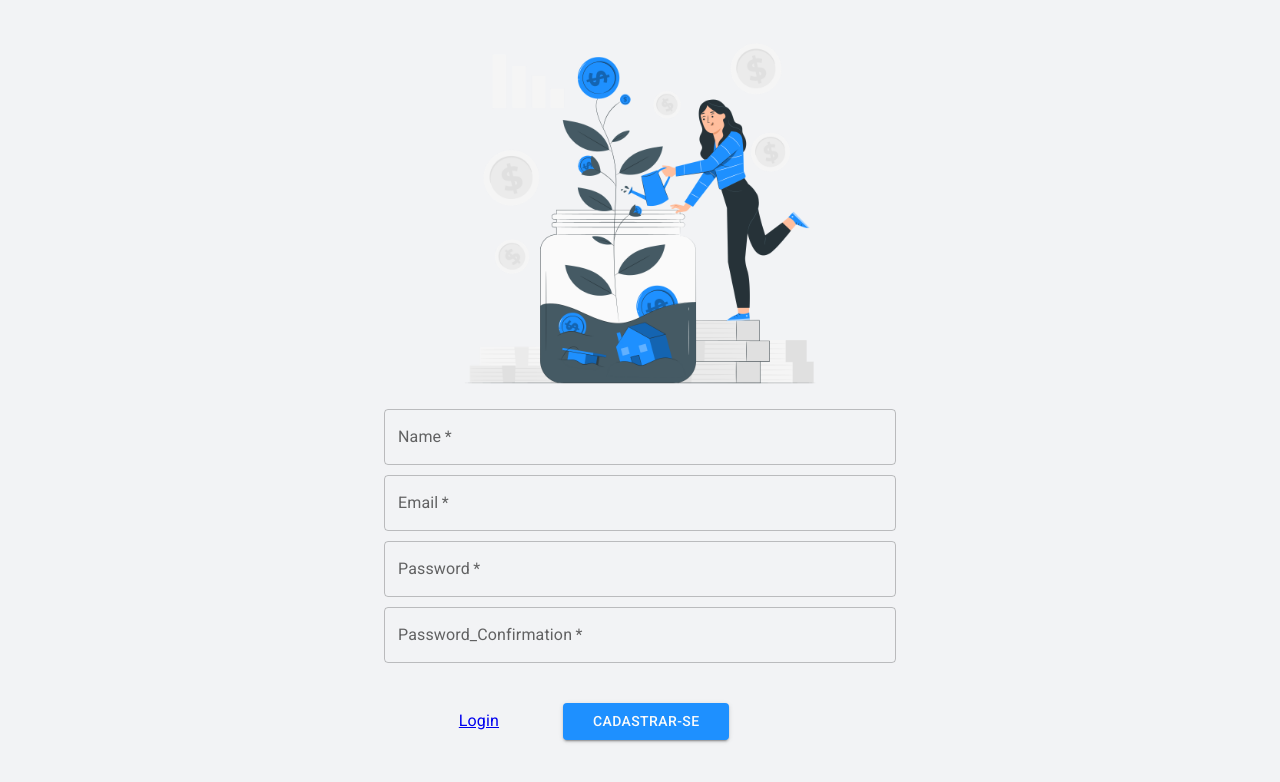
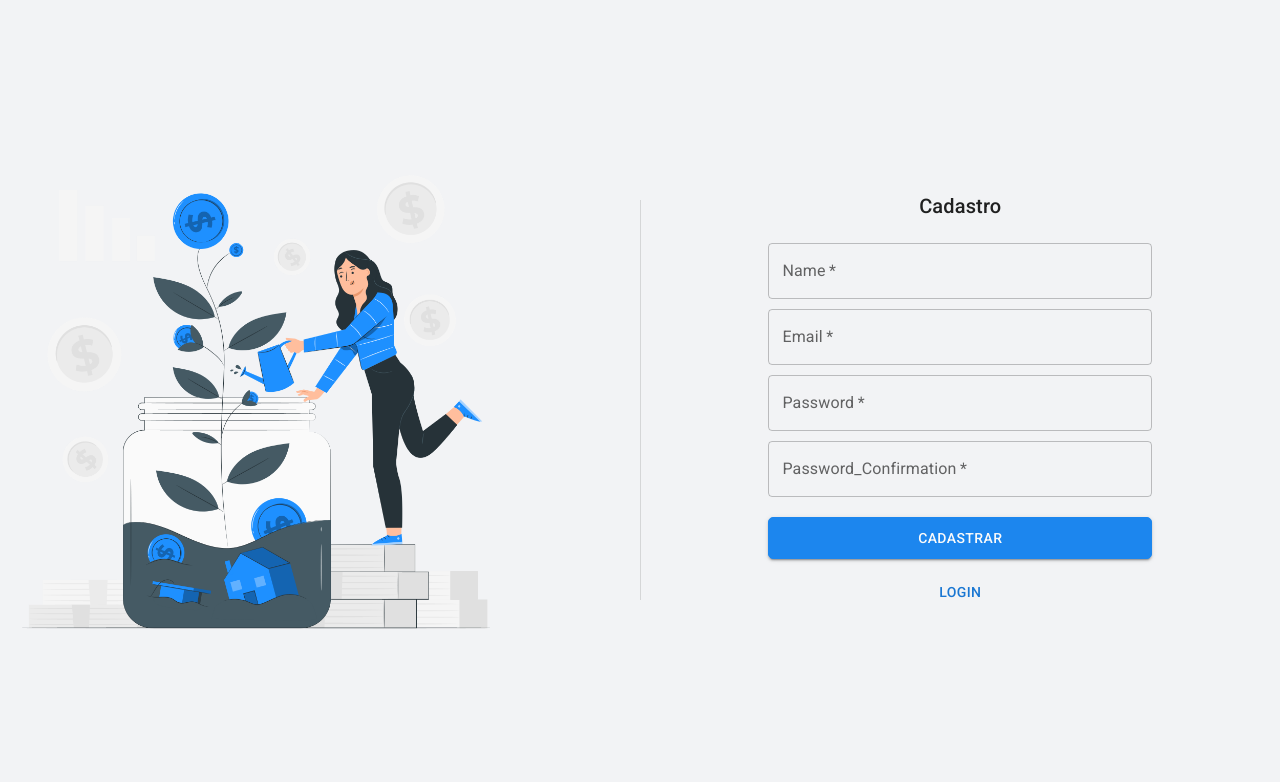
Before and after one commit to josimara-lima2/gerenciandoFinacas, a React (Create React App) app: page /cadastro in a window 1280 px wide. Shown: the top 782 px of the page. Built offline with nearby package versions, Linux system fonts and the light colour scheme.

Commit message:
refactor: re-implementaçao da tela de cadastro

```diff
--- a/src/pages/Login.tsx
+++ b/src/pages/Login.tsx
@@ -5,10 +5,11 @@ import {
   Box as MuiBox,
   Typography,
   Divider,
+  Link,
 } from '@mui/material';
 import { useState } from 'react';
 import { useAppDispatch } from 'store';
-import { useNavigate, Link } from 'react-router-dom';
+import { useNavigate } from 'react-router-dom';
 import { fetchApiLogin } from '../store/reducers/user';
 import imgLogin from '../assets/images/login.png';
 
@@ -53,6 +54,9 @@ export default function Login() {
         if (token) navigate('/');
       });
   }
+  function linkCadastro() {
+    navigate('/cadastro');
+  }
 
   return (
     <MuiBox
@@ -91,7 +95,9 @@ export default function Login() {
           justifyContent: 'center',
         }}
       >
-        <Typography variant="h6">Login</Typography>
+        <Typography variant="h6" sx={{ marginBottom: '16px' }}>
+          Login
+        </Typography>
         <TextField
           variant="outlined"
           label="Email"
@@ -109,7 +115,7 @@ export default function Login() {
         <Button variant="contained" onClick={() => handleLogin()}>
           Login
         </Button>
-        <Link to="/cadastro">Cadastre-se</Link>
+        <MuiButton onClick={() => linkCadastro()}>Cadastre-se</MuiButton>
       </MuiBox>
     </MuiBox>
   );
--- a/src/pages/TelaCadastro.tsx
+++ b/src/pages/TelaCadastro.tsx
@@ -3,41 +3,36 @@ import {
   TextField as MuiTextField,
   Button as MuiButton,
   Box as MuiBox,
+  Typography,
+  Divider,
+  Link,
 } from '@mui/material';
 import { useState } from 'react';
 import { useAppDispatch } from 'store';
-import { useNavigate, Link as RouterLink } from 'react-router-dom';
+import { useNavigate } from 'react-router-dom';
 import { fetchApiCadastroUser } from '../store/reducers/user';
 import imgLogin from '../assets/images/login.png';
 
-const Box = styled(MuiBox)(() => ({
-  width: '100%',
-  height: '70%',
-  marginTop: '20px',
-  display: 'flex',
-  flexDirection: 'column',
-  justifyContent: 'center',
-  alignItems: 'center',
-}));
-
 const TextField = styled(MuiTextField)(({ theme }) => ({
   margin: '5px',
-  width: '40%',
+  width: '60%',
   borderRadius: '20px',
-  color: theme.palette.mode === 'dark' ? '#000' : '#fafafa',
+  color: theme.palette.mode === 'dark' ? '#000000' : '#fafafa',
 }));
 
 const Button = styled(MuiButton)(() => ({
   margin: '15px',
-  border: 'none',
-  backgroundColor: '#1E90FF',
-  width: '13%',
+  border: '0.5px solid #1C86EE',
+  borderRadius: '5px',
+  backgroundColor: '#1C86EE',
+  width: '60%',
   color: '#fafafa',
-  height: '5%px',
+  padding: '8px 0',
 }));
 export default function TelaCadastro() {
   const navigate = useNavigate();
   const dispatch = useAppDispatch();
+
   const [name, setName] = useState('');
   const [email, setEmail] = useState('');
   const [password, setPassword] = useState('');
@@ -49,9 +44,50 @@ export default function TelaCadastro() {
     navigate('/login');
   };
 
+  function linkLogin() {
+    navigate('/login');
+  }
+
   return (
-    <Box>
-      <img src={imgLogin} alt="login" width="30%" />
+    <MuiBox
+      sx={{
+        width: '100%',
+        height: '100vh',
+
+        display: 'flex',
+        alignItems: 'center',
+      }}
+    >
+      <MuiBox
+        sx={{
+          width: '50%',
+          height: '80%',
+
+          display: 'flex',
+          alignItems: 'center',
+        }}
+      >
+        <img width="80%" src={imgLogin} alt="loginImg" />
+      </MuiBox>
+      <Divider
+        orientation="vertical"
+        sx={{
+          height: '50%',
+        }}
+      />
+      <MuiBox
+        sx={{
+          width: '50%',
+          height: '80%',
+          display: 'flex',
+          flexDirection: 'column',
+          alignItems: 'center',
+          justifyContent: 'center',
+        }}
+      >
+        <Typography variant="h6" sx={{ marginBottom: '16px' }}>
+          Cadastro
+        </Typography>
         <TextField
           id="name"
           label="Name"
@@ -84,24 +120,11 @@ export default function TelaCadastro() {
           required
           onChange={e => setPasswordConfirmation(e.target.value)}
         />
-      <Box
-        sx={{
-          display: 'flex',
-          flexDirection: 'row',
-          justifyContent: 'center',
-          marginRight: '6%',
-        }}
-      >
-        <RouterLink to="/login">Login</RouterLink>
-
-        <Button
-          variant="contained"
-          onClick={handleClick}
-          sx={{ marginLeft: '5%' }}
-        >
-          Cadastrar-se
+        <Button variant="contained" onClick={() => handleClick()}>
+          Cadastrar
         </Button>
-      </Box>
-    </Box>
+        <MuiButton onClick={() => linkLogin()}>Login</MuiButton>
+      </MuiBox>
+    </MuiBox>
   );
 }
```
Lines whose indentation alone changed are shown as unchanged.
